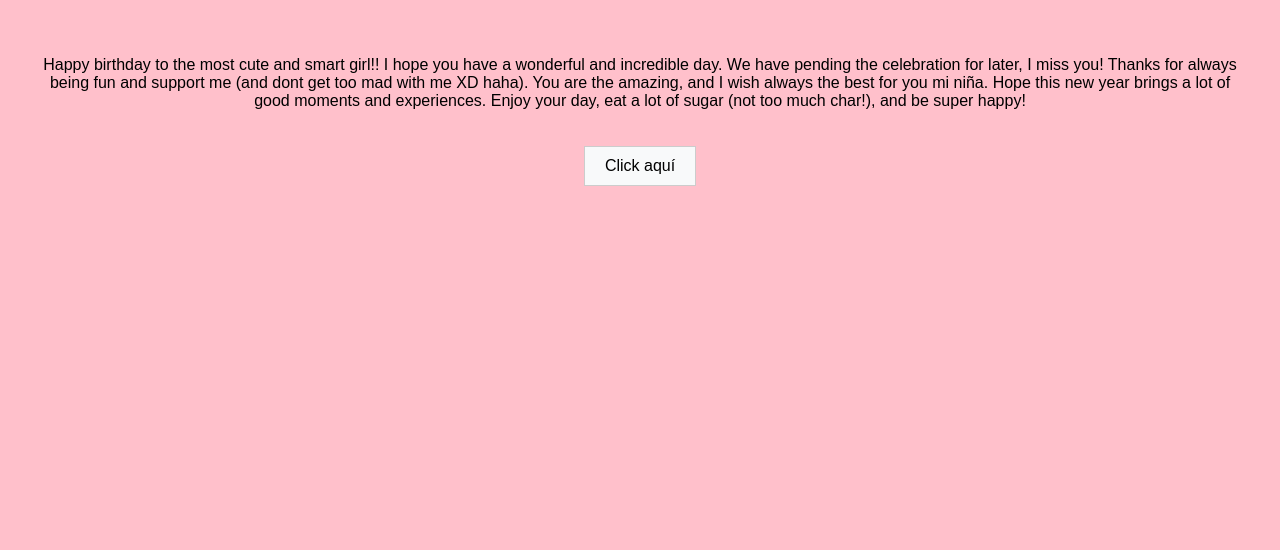
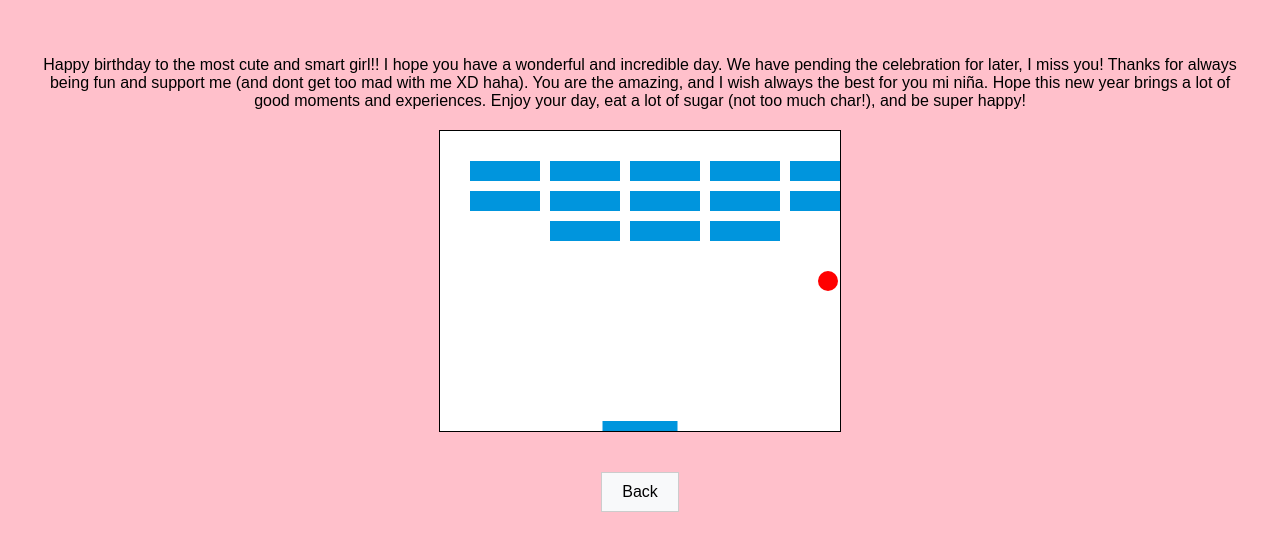
Before and after one commit to alejoricoe/reb, a plain HTML site: page index.html in a window 1280 px wide. Both pictures are taken after a click on the button "Click Here". Drawn offline with Linux system fonts and the light colour scheme.

Commit message:
Update index.html

```diff
--- a/index.html
+++ b/index.html
@@ -32,6 +32,31 @@
             font-size: 16px;
             cursor: pointer;
         }
+        canvas {
+            background: #fff;
+            display: block;
+            margin: 20px auto;
+            border: 1px solid #000;
+        }
+        .gift-container {
+            margin: 20px auto;
+        }
+        .gift {
+            width: 200px;
+            cursor: pointer;
+            animation: bounce 2s infinite;
+        }
+        @keyframes bounce {
+            0%, 20%, 50%, 80%, 100% {
+                transform: translateY(0);
+            }
+            40% {
+                transform: translateY(-20px);
+            }
+            60% {
+                transform: translateY(-10px);
+            }
+        }
     </style>
 </head>
 <body>
@@ -41,11 +66,15 @@
         <img src="https://github.com/alejoricoe/madre/blob/main/image1.jpeg?raw=true" alt="Image 2">
         <img src="https://github.com/alejoricoe/madre/blob/main/image3.png?raw=true" alt="Image 3">
         <img src="https://github.com/alejoricoe/madre/blob/main/image2.jpeg?raw=true" alt="Image 4">
+        <div class="gift-container">
+            <img class="gift" src="https://upload.wikimedia.org/wikipedia/commons/3/3e/Giftbox_icon.png" alt="Gift" onclick="unwrapGift()">
+        </div>
         <button onclick="showPage('secondPage')">Click Here</button>
     </div>
     <div id="secondPage" class="page">
         <p>Happy birthday to the most cute and smart girl!! I hope you have a wonderful and incredible day. We have pending the celebration for later, I miss you! Thanks for always being fun and support me (and dont get too mad with me XD haha). You are the amazing, and I wish always the best for you mi niña. Hope this new year brings a lot of good moments and experiences. Enjoy your day, eat a lot of sugar (not too much char!), and be super happy! </p>
-        <button onclick="showPage('firstPage')">Click aquí</button>
+        <canvas id="brickBreakerCanvas" width="400" height="300"></canvas>
+        <button onclick="showPage('firstPage')">Back</button>
     </div>
     <script>
         function showPage(pageId) {
@@ -55,6 +84,123 @@
             });
             document.getElementById(pageId).classList.add('active');
         }
+
+        function unwrapGift() {
+            const gift = document.querySelector('.gift');
+            gift.src = "https://upload.wikimedia.org/wikipedia/commons/4/4f/Heart_corazon.png";
+            gift.style.animation = "none";
+        }
+
+        // Brick Breaker Game
+        let canvas = document.getElementById("brickBreakerCanvas");
+        let ctx = canvas.getContext("2d");
+
+        let ball = { x: canvas.width / 2, y: canvas.height - 30, dx: 2, dy: -2, radius: 10 };
+        let paddle = { width: 75, height: 10, x: (canvas.width - 75) / 2 };
+        let rightPressed = false, leftPressed = false;
+
+        let bricks = [];
+        let rows = 3, cols = 5;
+        for (let c = 0; c < cols; c++) {
+            bricks[c] = [];
+            for (let r = 0; r < rows; r++) {
+                bricks[c][r] = { x: 0, y: 0, status: 1 };
+            }
+        }
+
+        function drawBall() {
+            ctx.beginPath();
+            ctx.arc(ball.x, ball.y, ball.radius, 0, Math.PI * 2);
+            ctx.fillStyle = "#FF0000";
+            ctx.fill();
+            ctx.closePath();
+        }
+
+        function drawPaddle() {
+            ctx.beginPath();
+            ctx.rect(paddle.x, canvas.height - paddle.height, paddle.width, paddle.height);
+            ctx.fillStyle = "#0095DD";
+            ctx.fill();
+            ctx.closePath();
+        }
+
+        function drawBricks() {
+            for (let c = 0; c < cols; c++) {
+                for (let r = 0; r < rows; r++) {
+                    if (bricks[c][r].status == 1) {
+                        let brickX = c * (70 + 10) + 30;
+                        let brickY = r * (20 + 10) + 30;
+                        bricks[c][r].x = brickX;
+                        bricks[c][r].y = brickY;
+                        ctx.beginPath();
+                        ctx.rect(brickX, brickY, 70, 20);
+                        ctx.fillStyle = "#0095DD";
+                        ctx.fill();
+                        ctx.closePath();
+                    }
+                }
+            }
+        }
+
+        function collisionDetection() {
+            for (let c = 0; c < cols; c++) {
+                for (let r = 0; r < rows; r++) {
+                    let b = bricks[c][r];
+                    if (b.status == 1) {
+                        if (
+                            ball.x > b.x && ball.x < b.x + 70 &&
+                            ball.y > b.y && ball.y < b.y + 20
+                        ) {
+                            ball.dy = -ball.dy;
+                            b.status = 0;
+                        }
+                    }
+                }
+            }
+        }
+
+        function draw() {
+            ctx.clearRect(0, 0, canvas.width, canvas.height);
+            drawBricks();
+            drawBall();
+            drawPaddle();
+            collisionDetection();
+
+            ball.x += ball.dx;
+            ball.y += ball.dy;
+
+            if (ball.x + ball.dx > canvas.width - ball.radius || ball.x + ball.dx < ball.radius) {
+                ball.dx = -ball.dx;
+            }
+            if (ball.y + ball.dy < ball.radius) {
+                ball.dy = -ball.dy;
+            } else if (ball.y + ball.dy > canvas.height - ball.radius) {
+                if (ball.x > paddle.x && ball.x < paddle.x + paddle.width) {
+                    ball.dy = -ball.dy;
+                } else {
+                    document.location.reload();
+                }
+            }
+
+            if (rightPressed && paddle.x < canvas.width - paddle.width) {
+                paddle.x += 7;
+            } else if (leftPressed && paddle.x > 0) {
+                paddle.x -= 7;
+            }
+
+            requestAnimationFrame(draw);
+        }
+
+        document.addEventListener("keydown", function(e) {
+            if (e.key === "Right" || e.key === "ArrowRight") rightPressed = true;
+            else if (e.key === "Left" || e.key === "ArrowLeft") leftPressed = true;
+        });
+        document.addEventListener("keyup", function(e) {
+            if (e.key === "Right" || e.key === "ArrowRight") rightPressed = false;
+            else if (e.key === "Left" || e.key === "ArrowLeft") leftPressed = false;
+        });
+
+        draw();
     </script>
 </body>
 </html>
```
